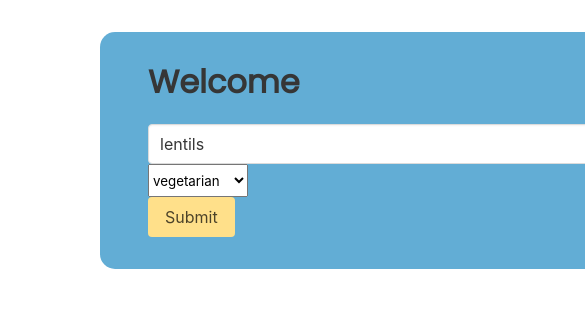
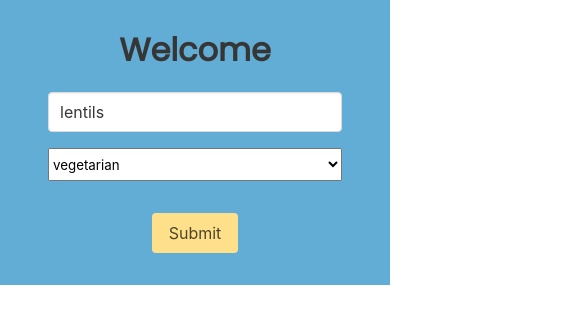
Before and after one commit to Mt-Lampert/03_recipe_engine__sveltekit, a SvelteKit app: page / in a window 390 px wide. Shown: the top 324 px of the page, 585 px wide, since content can reach past the window. Built offline with nearby package versions, Linux system fonts and the light colour scheme.

Commit message:
p: beautifying the landing page responsively

```diff
--- a/src/lib/RecipeItem.svelte
+++ b/src/lib/RecipeItem.svelte
@@ -12,6 +12,7 @@
 		padding-top: 2rem;
 
 		p {
+			max-width: calc(15 * 1ch);
 			text-align: center;
 		}
 	}
--- a/src/lib/RecipesList.svelte
+++ b/src/lib/RecipesList.svelte
@@ -15,9 +15,17 @@
 	.recipe-container {
 		/* needs to be a grid on widescreen: 4 x 5 */
 		display: grid;
+		grid-auto-flow: row;
+		justify-items: center;
+		margin-top: 3rem;
+
 		gap: 0.5rem;
-		grid-template-columns: repeat(4, 1fr);
-		grid-auto-flow: row;
-		margin-top: 3rem;
+		@media screen and (min-width: 600px) {
+			grid-template-columns: repeat(2, 1fr);
+		}
+
+		@media screen and (min-width: 960px) {
+			grid-template-columns: repeat(4, 1fr);
+		}
 	}
 </style>
--- a/src/routes/+page.svelte
+++ b/src/routes/+page.svelte
@@ -40,7 +40,7 @@
 			<div>
 				<input class="input" type="text" placeholder="Your ingredient" bind:value={myIngredient} />
 			</div>
-			<div>
+			<div class="diet is-flex">
 				<select class="select" id="diet" name="diet" bind:value={myDiet}>
 					<option selected>vegetarian</option>
 					<option>vegan</option>
@@ -63,15 +63,36 @@
 <!-- vim: foldmethod=indent -->
 <style lang="scss">
 	main {
-		margin: 2rem auto 0rem auto;
-		width: 800px;
+		margin: 0rem auto 0rem auto;
+		max-width: 800px;
+
+		@media screen and (min-width: 800px) {
+			margin-top: 1rem;
+		}
 	}
 
 	.form-container {
 		background-color: hsl(201, 58%, 61%);
-		border-radius: 15px;
+		/* border-radius: 15px; */
 		margin: 0 auto;
 		padding: 2rem 3rem;
-		width: 600px;
+		max-width: 600px;
+		text-align: center;
+
+		.diet {
+			margin-top: 1rem;
+			& > select {
+				width: 100%;
+			}
+		}
+
+		.form-submit {
+			margin-top: 2rem;
+			text-align: center;
+		}
+
+		@media screen and (min-width: 800px) {
+			border-radius: 10px;
+		}
 	}
 </style>
```
